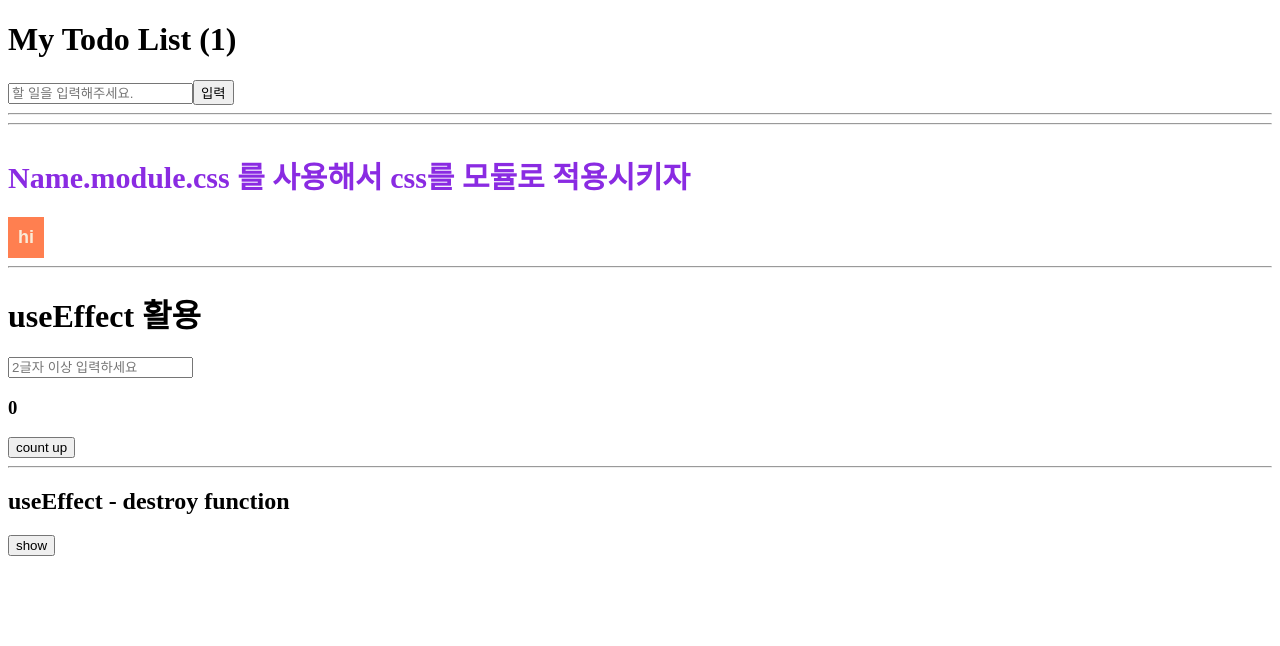
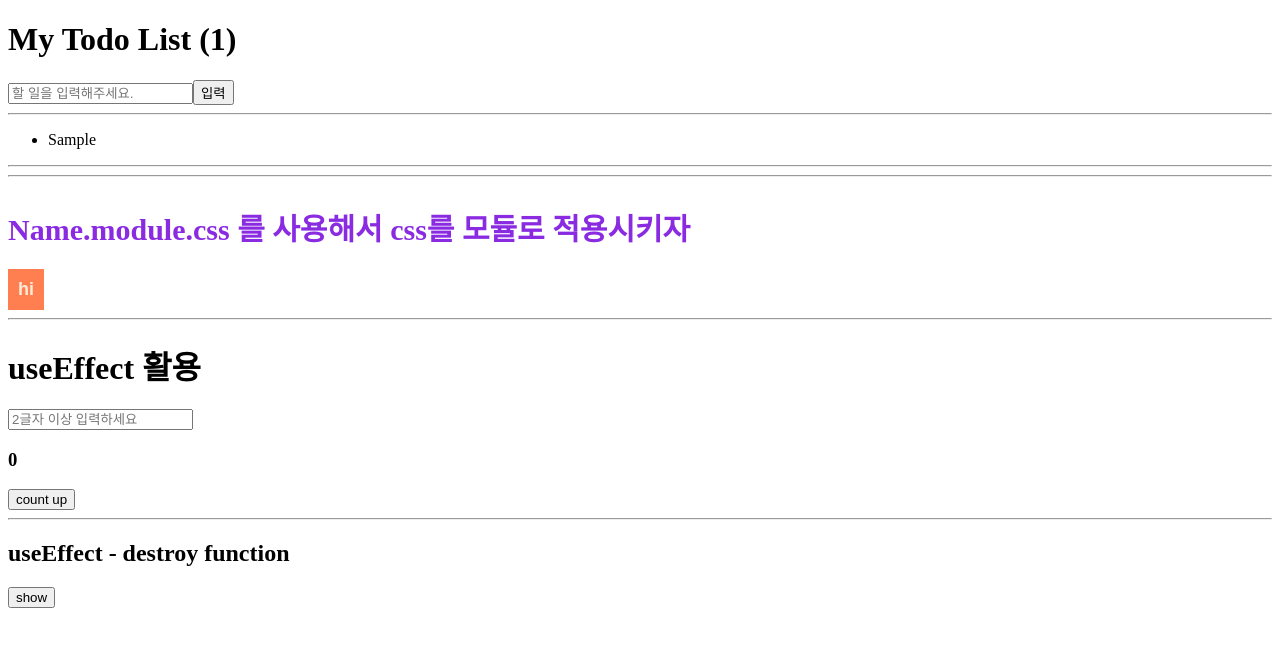
Before and after one commit to sungwoncho94/220306_movie_app_npx, a React (Create React App) app: page / in a window 1280 px wide. Both pictures are taken after typing "Sample" into the empty fields and a click on the button "입력". Shown: the top 646 px of the page. Built offline with nearby package versions, Linux system fonts and the light colour scheme.

Commit message:
map()사용해서 array의 값들을 하나씩 노출해주기

```diff
--- a/src/TodoLIst.js
+++ b/src/TodoLIst.js
@@ -29,6 +29,12 @@ function TodoList(){
         <input value={todo} placeholder="할 일을 입력해주세요." onChange={onChange} />
         <button>입력</button>
       </form>
+      <hr />
+      <ul>
+      {todoList.map((item, index) => (
+        <li key={index}>{item}</li>
+      ))}
+      </ul>
     </div>
   );
 }
```
